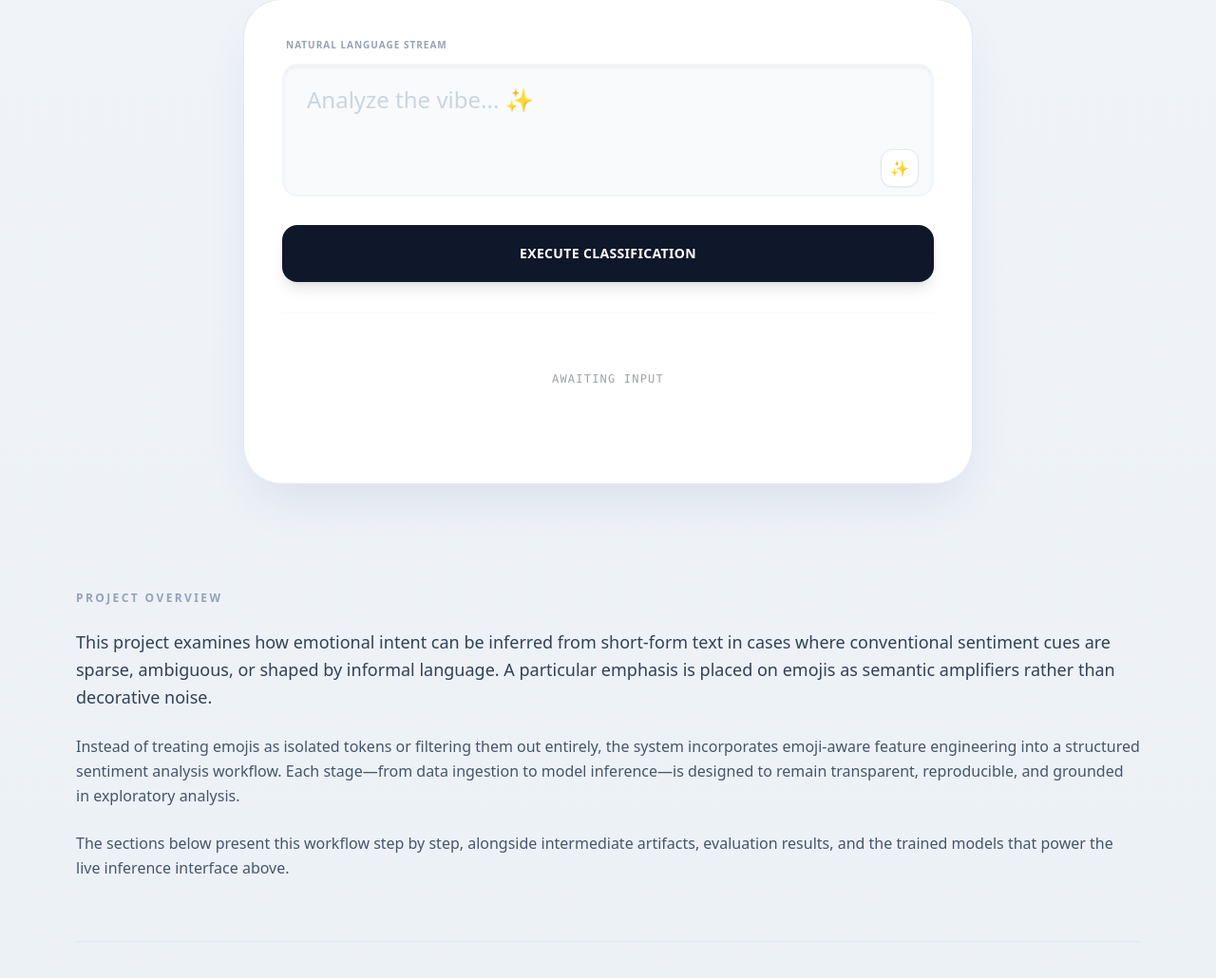
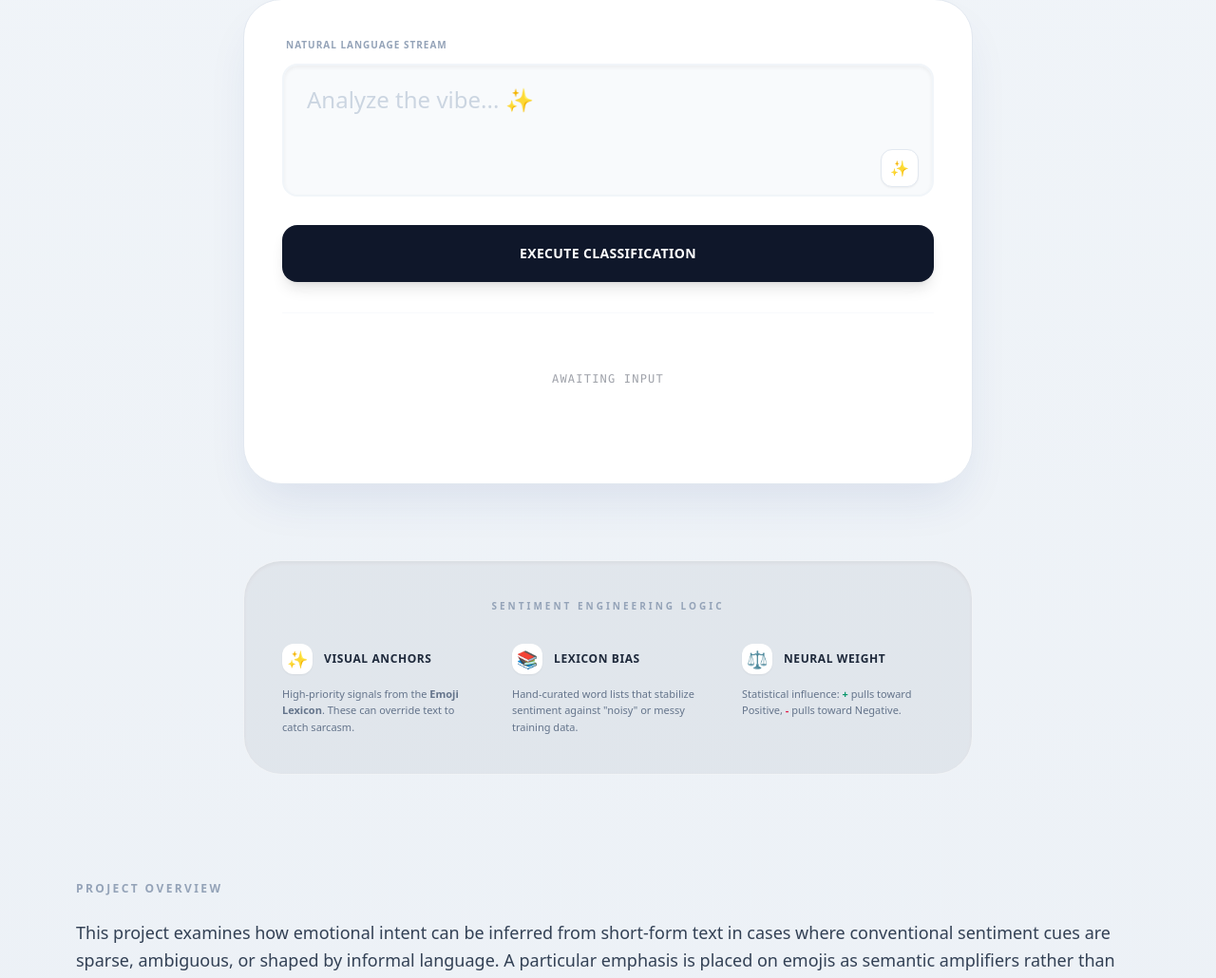
Before and after one commit to willardcsoriano/emoji-sentiment-analysis, a FastAPI app: page / in a window 1280 px wide. Shown: the part 432-1462 px from the top of the page at 95% size. Run offline with FastAPI, Linux system fonts and the light colour scheme; parts of the project's set-up code (start-up, migrations or seed data) failed here and were passed over; some libraries are stand-ins or nearby versions.

Commit message:
docs: add logic legend and enhance interpretability UI
- Create `logic_legend.html` component to explain sentiment engineering anchors
- Integrate interpretability guide into `index.html` main layout
- Update `prediction_result.html` with card-based Neural Logic Breakdown
- Implement color-coded weight indicators and signal strength categorization
- Fix CSS linting in templates using CSS variables for confidence bars

```diff
--- /dev/null
+++ b/templates/components/logic_legend.html
@@ -0,0 +1,40 @@
+<!-- templates/components/logic_legend.html -->
+
+<div class="bg-slate-900/5 rounded-[2.5rem] p-8 md:p-10 border border-white/50 shadow-inner">
+    <h3 class="text-[10px] font-black uppercase tracking-[0.3em] text-slate-400 mb-8 text-center">
+        Sentiment Engineering Logic
+    </h3>
+
+    <div class="grid grid-cols-1 md:grid-cols-3 gap-10">
+        <div class="space-y-3">
+            <div class="flex items-center gap-3">
+                <div class="w-8 h-8 flex items-center justify-center bg-white rounded-xl shadow-sm text-lg">✨</div>
+                <h4 class="text-xs font-bold text-slate-800 uppercase tracking-wider">Visual Anchors</h4>
+            </div>
+            <p class="text-[11px] leading-relaxed text-slate-500">
+                High-priority signals from the <strong>Emoji Lexicon</strong>. These can override text to catch sarcasm.
+            </p>
+        </div>
+
+        <div class="space-y-3">
+            <div class="flex items-center gap-3">
+                <div class="w-8 h-8 flex items-center justify-center bg-white rounded-xl shadow-sm text-lg">📚</div>
+                <h4 class="text-xs font-bold text-slate-800 uppercase tracking-wider">Lexicon Bias</h4>
+            </div>
+            <p class="text-[11px] leading-relaxed text-slate-500">
+                Hand-curated word lists that stabilize sentiment against "noisy" or messy training data.
+            </p>
+        </div>
+
+        <div class="space-y-3">
+            <div class="flex items-center gap-3">
+                <div class="w-8 h-8 flex items-center justify-center bg-white rounded-xl shadow-sm text-lg">⚖️</div>
+                <h4 class="text-xs font-bold text-slate-800 uppercase tracking-wider">Neural Weight</h4>
+            </div>
+            <p class="text-[11px] leading-relaxed text-slate-500">
+                Statistical influence: <span class="text-emerald-600 font-bold">+</span> pulls toward Positive,
+                <span class="text-rose-600 font-bold">-</span> pulls toward Negative.
+            </p>
+        </div>
+    </div>
+</div>
--- a/templates/index.html
+++ b/templates/index.html
@@ -31,6 +31,10 @@
                 {% include "components/inference_form.html" %}
             </section>
         </header>
+
+        <section id="logic-guide" class="max-w-3xl mx-auto pt-4">
+            {% include "components/logic_legend.html" %}
+        </section>
 
         <!-- Project overview: establishes purpose, scope, and narrative before technical deep dive -->
         <section id="project-overview" class="col-span-1 md:col-span-12 lg:col-span-7 space-y-6 pt-12">
```
Also changed, not shown: templates/components/prediction_result.html (+37 -11 lines).
